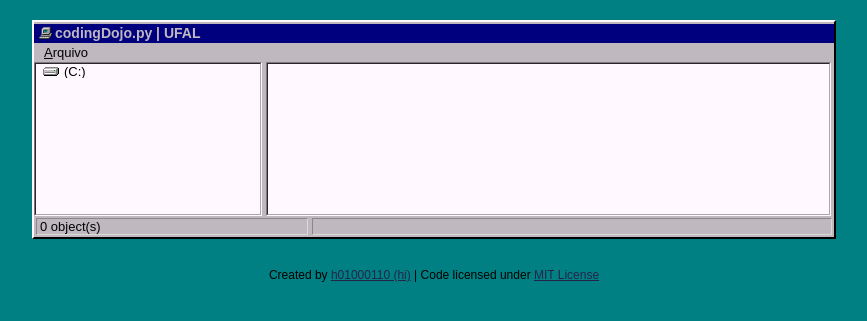
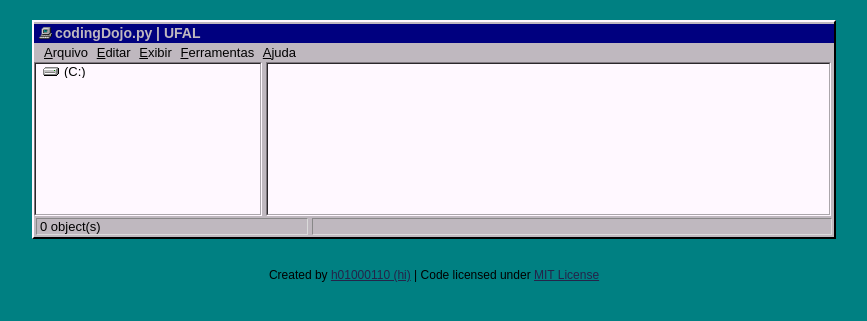
Before and after one commit to cdpyufal/cdpyufal.github.io, a Jekyll site: the page built from index.html, in a window 1280 px wide. Shown: the top 321 px of the page, without its empty margins (206-1073 px from the left). Built offline with Jekyll 4.4.1, drawn with Linux system fonts in a browser that asks for light colours.

Commit message:
Update topbar.html

```diff
--- a/_includes/topbar.html
+++ b/_includes/topbar.html
@@ -1,3 +1,7 @@
 <ul class="topbar">
 	<a href="/"><li><u>A</u>rquivo</li></a>
+	<a href="/"><li><u>E</u>ditar</li></a>
+	<a href="/"><li><u>E</u>xibir</li></a>
+	<a href="/"><li><u>F</u>erramentas</li></a>
+	<a href="/"><li><u>A</u>juda</li></a>
 </ul>
```
